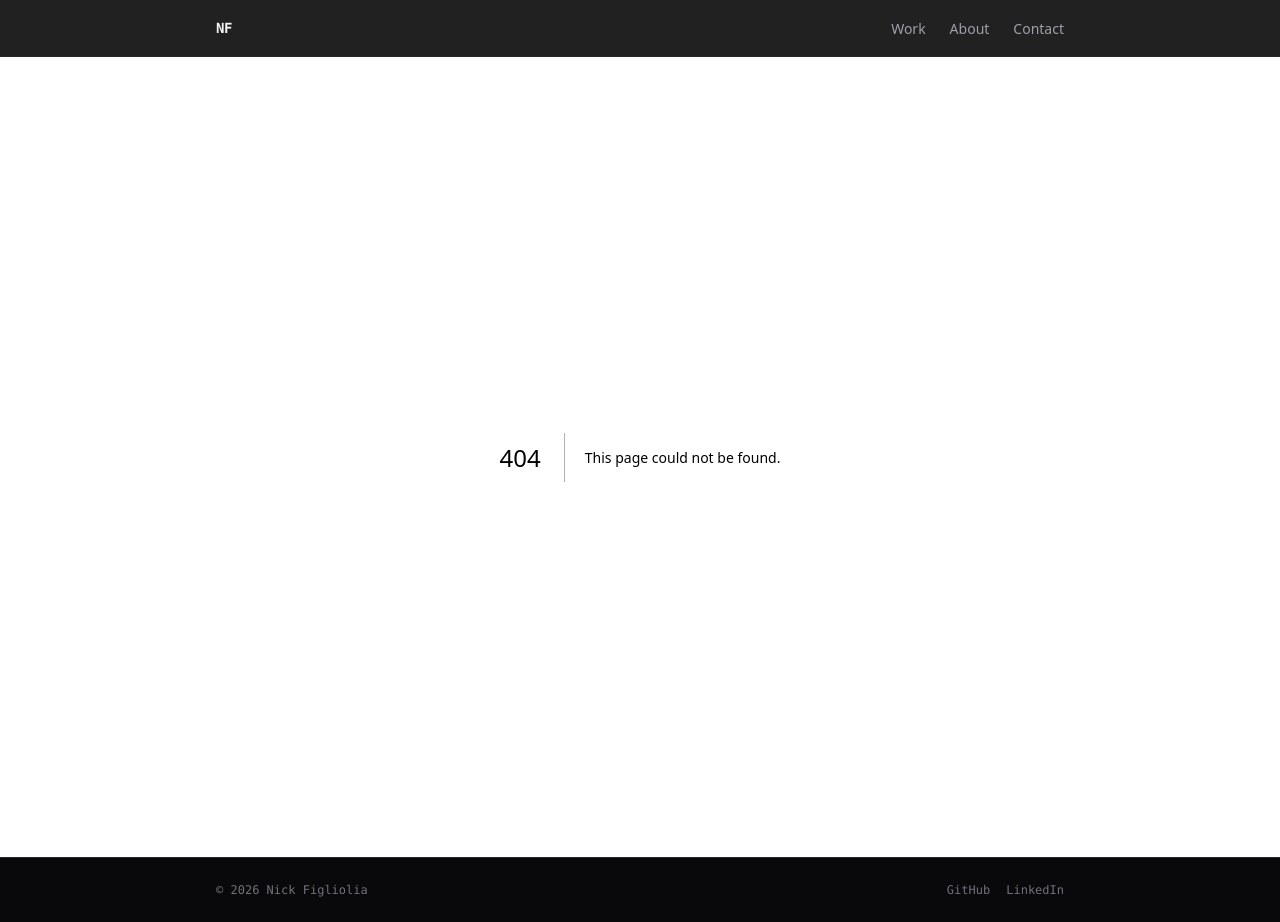
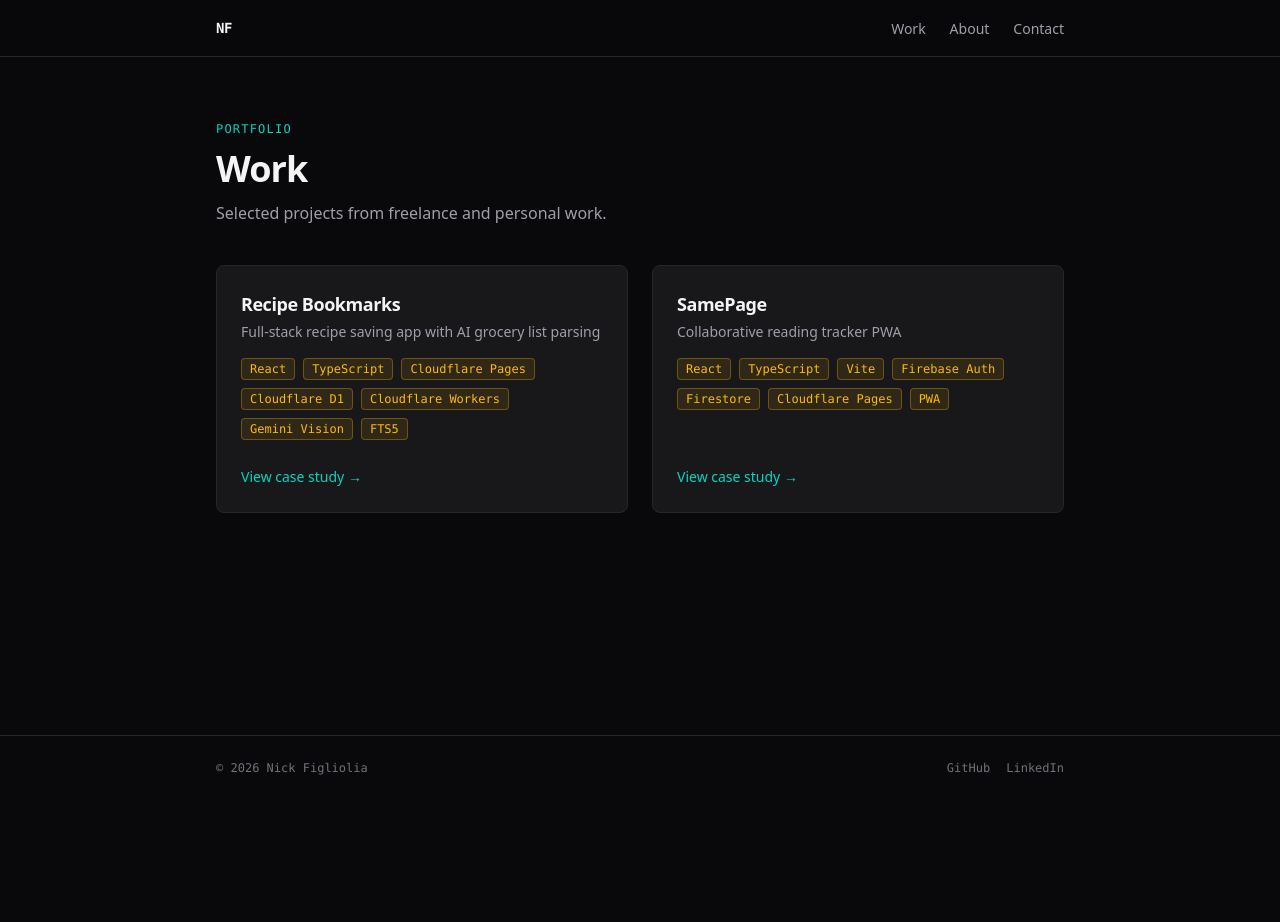
Before and after one commit to njf2125/freelance-site, a Next.js app: page /work in a window 1280 px wide. Before the commit this address had no page. After the commit the page ends 800 px from the top, so only its background shows below. Built offline with nearby package versions, Linux system fonts and the light colour scheme.

Commit message:
feat: add work index page

```diff
--- /dev/null
+++ b/src/app/work/page.tsx
@@ -0,0 +1,29 @@
+import type { Metadata } from "next";
+import ProjectCard from "@/components/ProjectCard";
+import { getAllCaseStudies } from "@/lib/mdx";
+import { CaseStudy } from "@/lib/types";
+
+export const metadata: Metadata = {
+  title: "Work — Nick Figliolia",
+};
+
+export default function WorkIndex() {
+  const caseStudies = getAllCaseStudies();
+
+  return (
+    <main className="mx-auto max-w-4xl px-6 py-16">
+      <p className="font-mono text-xs uppercase tracking-widest text-teal-400 mb-3">
+        Portfolio
+      </p>
+      <h1 className="text-4xl font-bold tracking-tight text-zinc-100">Work</h1>
+      <p className="mt-3 text-zinc-400">
+        Selected projects from freelance and personal work.
+      </p>
+      <div className="mt-10 grid gap-6 sm:grid-cols-2">
+        {caseStudies.map((project: CaseStudy) => (
+          <ProjectCard key={project.slug} {...project} />
+        ))}
+      </div>
+    </main>
+  );
+}
```
